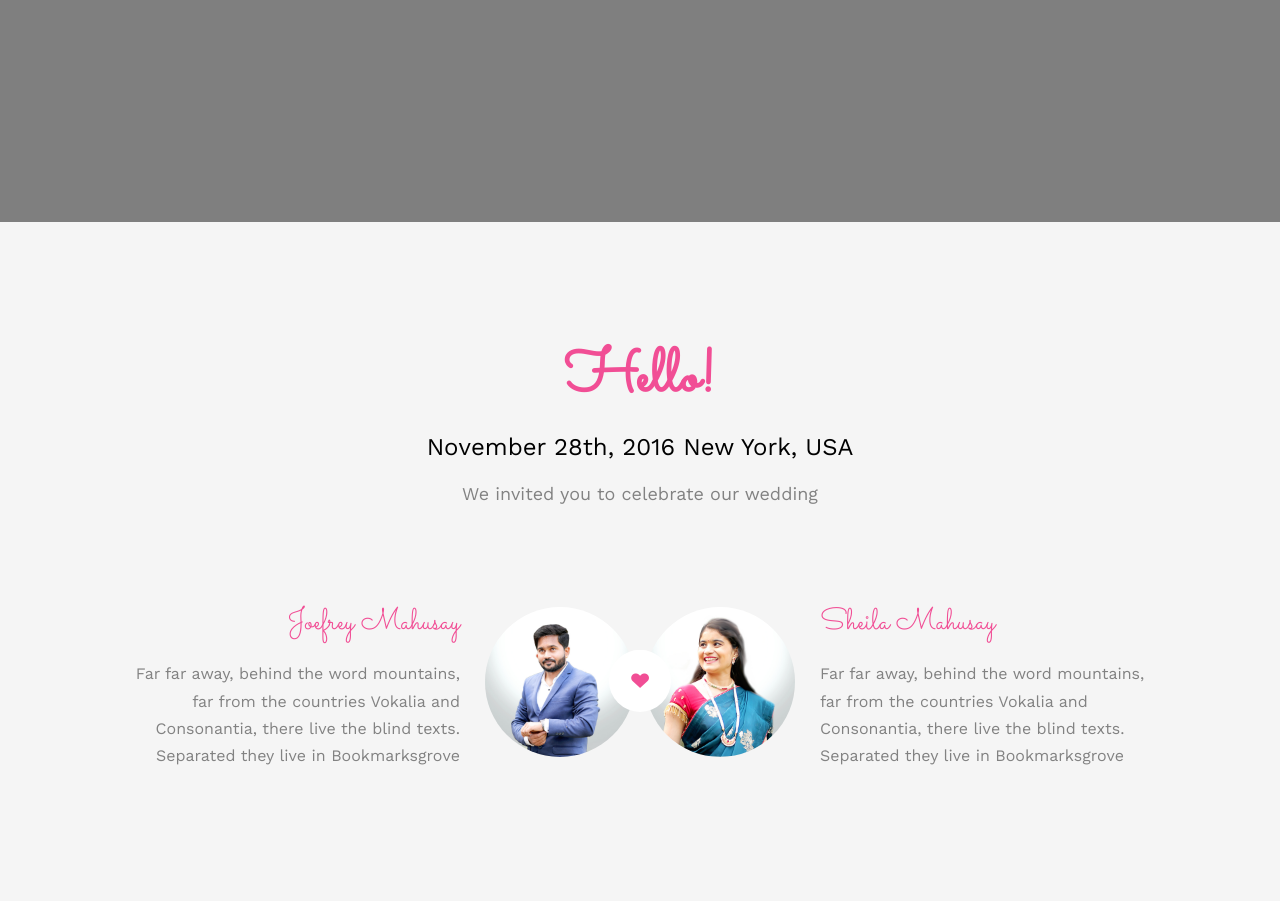
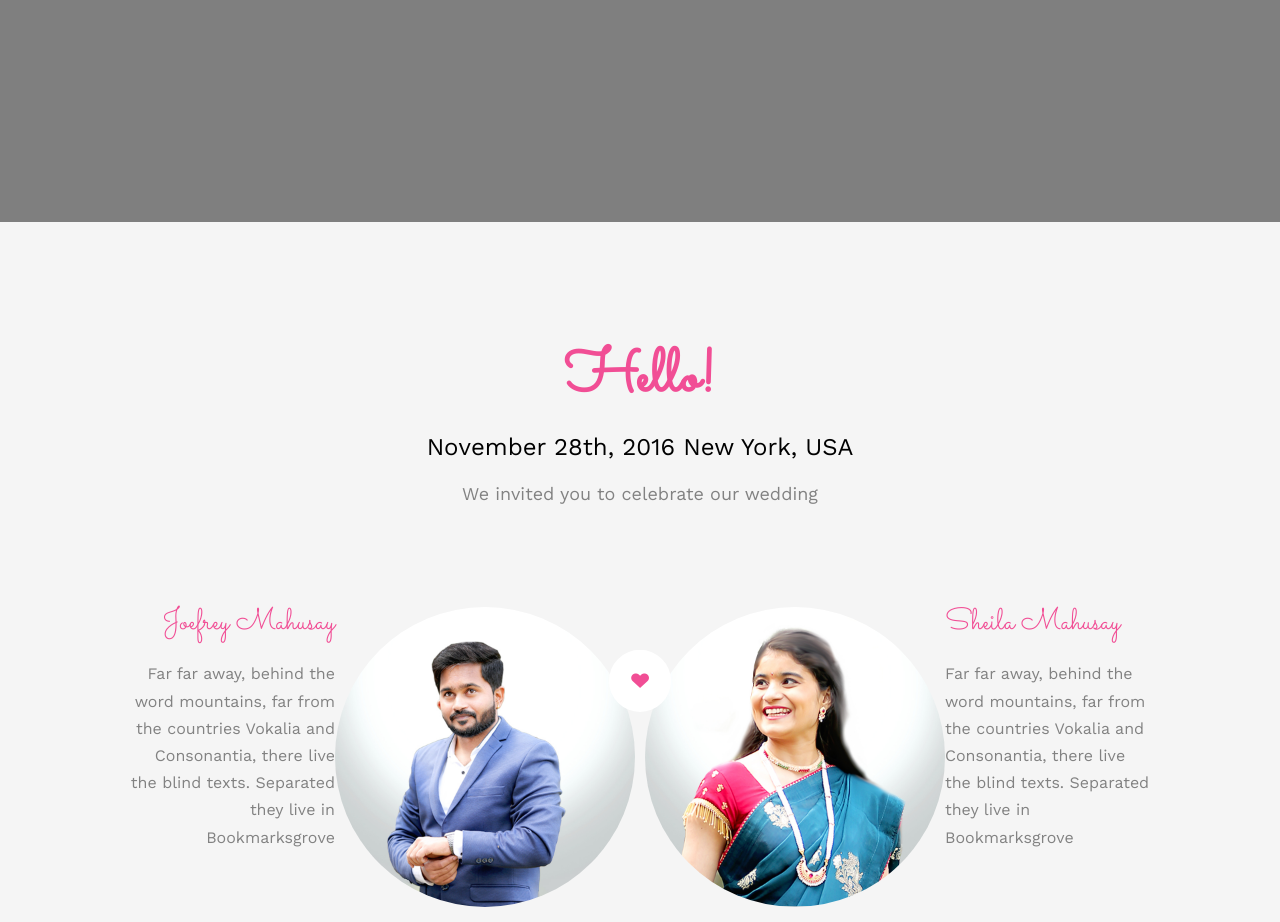
Before and after one commit to ninetalefoxy/snehaj, a plain HTML site: page about.html in a window 1280 px wide. Shown: the part 378-1300 px from the top of the page. Drawn offline with nearby package versions, Linux system fonts and the light colour scheme; files whose address does not match are found by name.

Commit message:
size enhanced

```diff
--- a/css/style.css
+++ b/css/style.css
@@ -1075,12 +1075,12 @@ form label {
   -moz-border-radius: 50%;
   -ms-border-radius: 50%;
   border-radius: 50%;
-  width: 150px;
-  height: 150px;
+  width: 300px;
+  height: 300px;
 }
 .couple-half .groom img, .couple-half .bride img {
-  width: 150px;
-  height: 150px;
+  width: 300px;
+  height: 300px;
   -webkit-border-radius: 50%;
   -moz-border-radius: 50%;
   -ms-border-radius: 50%;
```
